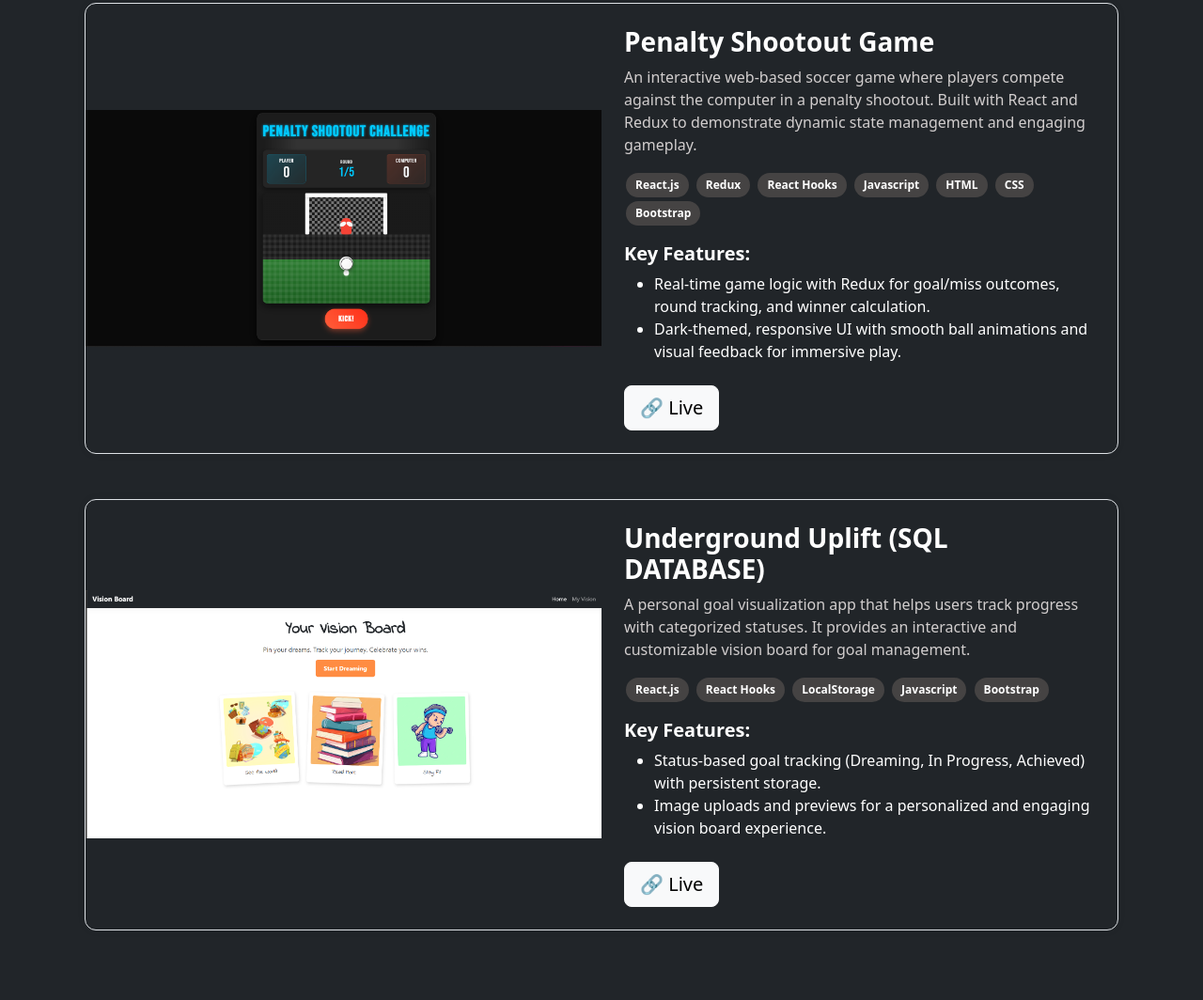
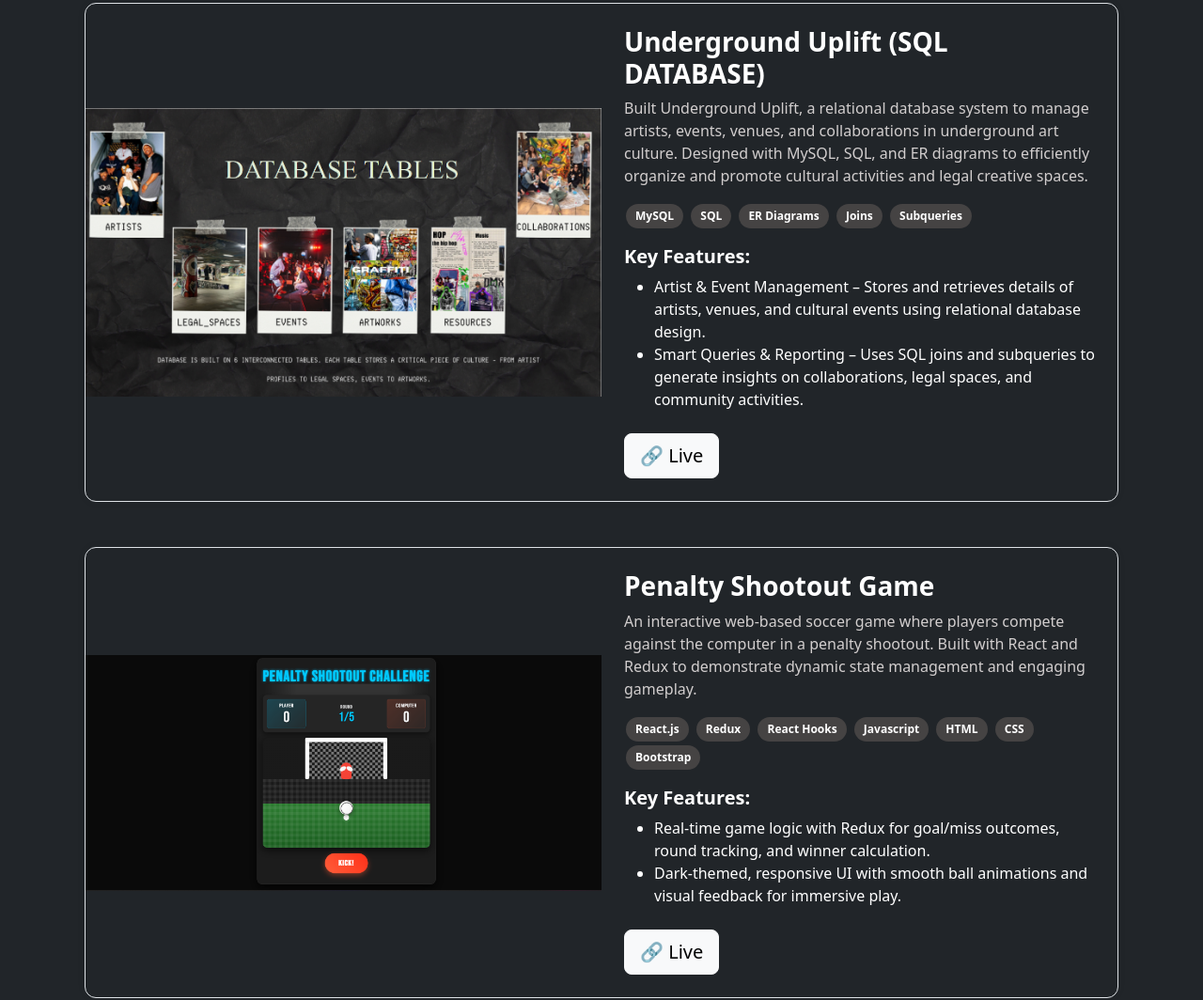
Before and after one commit to Divya-Rasam/Portfolio---Divya-Rasam, a plain HTML site: page index.html in a window 1280 px wide. Shown: the part 1542-2606 px from the top of the page at 94% size. Drawn offline with nearby package versions, Linux system fonts and the light colour scheme.

Commit message:
database

```diff
--- a/index.html
+++ b/index.html
@@ -227,6 +227,73 @@
 
 
 
+
+
+
+
+
+
+
+
+
+    <div class="bg-dark">
+
+
+    <div class="container my-5" style="color: #fff;">
+    <div class="row project-box">
+        <!-- Left Image Section -->
+         <div class="col-md-6 p-0">
+        <img src="database.png" alt="Matchwize" class="project-img">
+        </div>
+
+        <!-- Right Content Section -->
+        <div class="col-md-6 p-4 d-flex flex-column justify-content-between">
+        <div>
+            <h3 class="fw-bold">Underground Uplift (SQL DATABASE)</h3>
+            <p class="black" style="color: #d2cece;">Built Underground Uplift, a relational database system to manage artists, events, venues, and collaborations in underground art culture. Designed with MySQL, SQL, and ER diagrams to efficiently organize and promote cultural activities and legal creative spaces.</p>
+
+            <!-- Tech Stack Badges -->
+            <div class="mb-3">
+            <span class="tech-badge">MySQL</span>
+            <span class="tech-badge">SQL</span>
+            <span class="tech-badge">ER Diagrams</span>
+            <span class="tech-badge">Joins</span>
+            <!-- <span class="tech-badge">CSS</span> -->
+            <span class="tech-badge">Subqueries</span>
+            </div>
+
+            <!-- Key Features -->
+            <h5 class="fw-semibold">Key Features:</h5>
+            <ul class="mb-3">
+            <li>Artist & Event Management – Stores and retrieves details of artists, venues, and cultural events using relational database design.</li>
+            <li>Smart Queries & Reporting – Uses SQL joins and subqueries to generate insights on collaborations, legal spaces, and community activities.</li>
+            </ul>
+        </div>
+
+        <!-- Live Button -->
+        <a href="https://docs.google.com/presentation/d/1k9e5LSzn4PjH0iwA5DheFA8uAoefEscb/edit?slide=id.p1#slide=id.p1" target="_blank" class="btn btn-light btn-lg align-self-start mt-2">
+            🔗 Live
+        </a>
+        </div>
+    </div>
+    </div>
+</div>
+
+
+
+
+
+
+
+
+
+
+
+
+
+
+
+
 <div class="bg-dark">
 
 
@@ -274,50 +341,6 @@
 
 
 
-
-
-    <div class="bg-dark">
-
-
-    <div class="container my-5" style="color: #fff;">
-    <div class="row project-box">
-        <!-- Left Image Section -->
-         <div class="col-md-6 p-0">
-        <img src="vision_board.png" alt="Matchwize" class="project-img">
-        </div>
-
-        <!-- Right Content Section -->
-        <div class="col-md-6 p-4 d-flex flex-column justify-content-between">
-        <div>
-            <h3 class="fw-bold">Underground Uplift (SQL DATABASE)</h3>
-            <p class="black" style="color: #d2cece;">A personal goal visualization app that helps users track progress with categorized statuses. It provides an interactive and customizable vision board for goal management.</p>
-
-            <!-- Tech Stack Badges -->
-            <div class="mb-3">
-            <span class="tech-badge">React.js</span>
-            <span class="tech-badge">React Hooks</span>
-            <span class="tech-badge">LocalStorage</span>
-            <span class="tech-badge">Javascript</span>
-            <!-- <span class="tech-badge">CSS</span> -->
-            <span class="tech-badge">Bootstrap</span>
-            </div>
-
-            <!-- Key Features -->
-            <h5 class="fw-semibold">Key Features:</h5>
-            <ul class="mb-3">
-            <li>Status-based goal tracking (Dreaming, In Progress, Achieved) with persistent storage.</li>
-            <li>Image uploads and previews for a personalized and engaging vision board experience.</li>
-            </ul>
-        </div>
-
-        <!-- Live Button -->
-        <a href="https://vision-board-omega.vercel.app/" target="_blank" class="btn btn-light btn-lg align-self-start mt-2">
-            🔗 Live
-        </a>
-        </div>
-    </div>
-    </div>
-</div>
 
 
 
```
Also changed, not shown: database.png (added).
